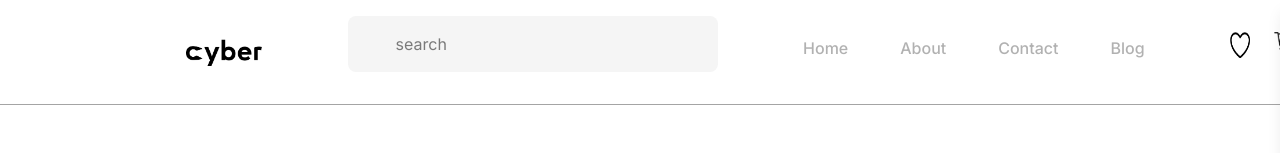
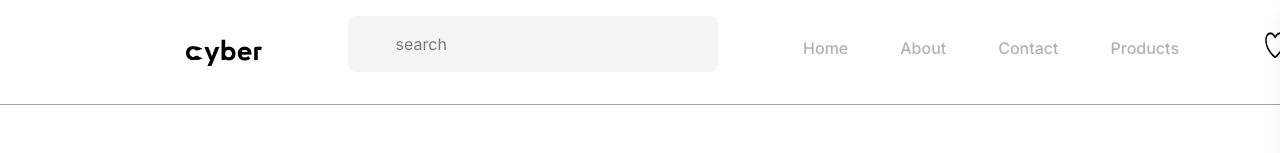
Before and after one commit to Amirgolli/cuyber-Shop, a React (Vite) app: page /cuyber-Shop/products in a window 1280 px wide. Shown: the top 153 px of the page. Built offline with nearby package versions, Linux system fonts and the light colour scheme.

Commit message:
add products link

```diff
--- a/src/components/header.jsx
+++ b/src/components/header.jsx
@@ -51,7 +51,12 @@ export default function Header() {
                     </Link>
                     <li className="listMenu">About</li>
                     <li className="listMenu">Contact</li>
-                    <li className="listMenu">Blog</li>
+
+                    <Link to={'/products'} onClick={backBgMenu} >
+                    <span className="listMenu">Products</span>
+                </Link>
+
+
                 </ul>
                 <div id='iconsMenu'>
                     <img className='iconM' src={love} alt="" />
```
